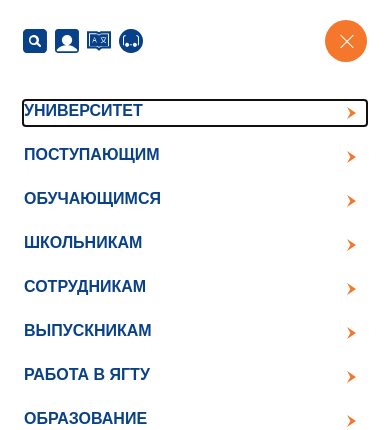
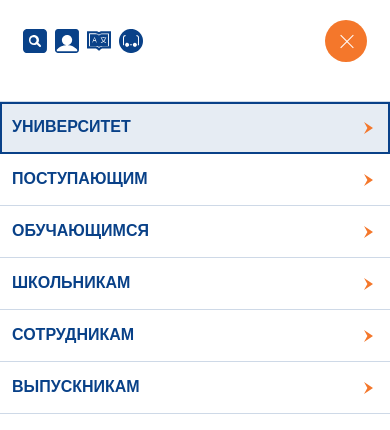
Before and after one commit to BHEnergy/ystu-frontend, a web app: file pages/map.html in a window 390 px wide, after a click on "МЕНЮ". Shown: the top 430 px of the page. Run offline with its HTML, style and script files only (its server is not run), Linux system fonts and the light colour scheme; some web fonts are replaced.

Commit message:
Обновить мобильное меню: раскрытие разделов и переход по повторному нажатию

```diff
--- a/css/components/mega-menu.css
+++ b/css/components/mega-menu.css
@@ -1,3 +1,7 @@
+.mega-menu__accordion-content {
+    display: contents;
+}
+
 .header__menu--collapsed {
     position: relative;
     flex-wrap: wrap;
@@ -220,7 +224,7 @@
         left: 0;
         width: 100vw;
         height: calc(100dvh - var(--header-top, 0px) - var(--header-panel-height, 88px));
-        padding: 16px 24px 80px;
+        padding: 16px 0px 80px;
         overflow-x: hidden;
         overflow-y: auto;
         border: 0;
@@ -273,9 +277,6 @@
         background: none;
     }
 
-    .mega-menu__primary-link.is-selected::before {
-        content: none;
-    }
     .mega-menu__primary,
     .mega-menu .mega-menu__primary-link.is-muted {
         color: var(--subprimary-color-1);
@@ -346,7 +347,7 @@
     .mega-menu__back {
         position: relative;
         display: block;
-        margin: 0 0 24px;
+        margin: 12px 0 12px;
         padding: 0 0 0 24px;
         border: 0;
         background: transparent;
@@ -457,3 +458,120 @@
         transform: translateX(0);
     }
 }
+
+@media (max-width: 1100px) {
+    .mega-menu--accordion .mega-menu__primary {
+        gap: 0;
+        border-top: 1px solid var(--subprimary-color-4);
+    }
+
+    .mega-menu--accordion .mega-menu__primary,
+    .mega-menu--accordion .mega-menu__additional {
+        transform: none;
+        transition: none;
+    }
+
+    .mega-menu--accordion .mega-menu__primary-link {
+        display: flex;
+        align-items: center;
+        min-height: 52px;
+        height: auto;
+        padding: 14px 40px 14px 12px;
+        border-bottom: 1px solid var(--subprimary-color-4);
+        font-size: 16px;
+        line-height: 1.4;
+        scroll-margin-top: 16px;
+        transition: background-color 200ms ease;
+    }
+
+    .mega-menu--accordion .mega-menu__primary-link::before {
+        content: none;
+    }
+
+    .mega-menu--accordion:not(.mega-menu--submenu-open) .mega-menu__primary-link.is-selected,
+    .mega-menu--accordion .mega-menu__primary-link[aria-expanded="true"] {
+        background: var(--subprimary-color-5);
+    }
+
+    .mega-menu--accordion .mega-menu__primary-link.has-submenu::after {
+        top: 50%;
+        right: 10px;
+        padding: 0;
+        opacity: 1;
+        transform: translateY(-50%);
+        transition: transform 240ms ease;
+    }
+
+    .mega-menu--accordion .mega-menu__primary-link[aria-expanded="true"]::after {
+        transform: translateY(-50%) rotate(90deg);
+    }
+
+    .mega-menu--accordion .mega-menu__section[data-menu-panel] {
+        display: grid;
+        grid-template-rows: 0fr;
+        position: static;
+        width: 100%;
+        height: auto;
+        padding: 0;
+        min-height: 0;
+        overflow: hidden;
+        visibility: hidden;
+        opacity: 0;
+        transform: none;
+        background: var(--white-shade-1);
+        transition: grid-template-rows 240ms ease, opacity 200ms ease, visibility 240ms;
+    }
+
+    .mega-menu--accordion .mega-menu__section[data-menu-panel].is-open {
+        grid-template-rows: 1fr;
+        visibility: visible;
+        opacity: 1;
+        pointer-events: auto;
+    }
+
+    .mega-menu--accordion .mega-menu__accordion-content {
+        display: block;
+        min-height: 0;
+        overflow: hidden;
+    }
+
+    .mega-menu--accordion .mega-menu__back,
+    .mega-menu--accordion .mega-menu__title {
+        display: none;
+    }
+
+    .mega-menu--accordion .mega-menu__links {
+        gap: 0;
+        margin-top: 0 !important;
+        padding: 4px 0px;
+    }
+
+    .mega-menu--accordion .mega-menu__links a,
+    .mega-menu--accordion .mega-menu__additional a {
+        width: 100%;
+        height: auto;
+        min-height: 44px;
+        padding: 12px;
+        border-bottom: 1px solid var(--subprimary-color-6);
+        font-size: 16px;
+        line-height: 1.4;
+    }
+
+    .mega-menu--accordion .mega-menu__additional {
+        gap: 0;
+        padding: 16px 0px 0;
+    }
+
+    .mega-menu--accordion a:focus-visible {
+        outline: 2px solid var(--subprimary-color-1);
+        outline-offset: -2px;
+    }
+}
+
+@media (max-width: 1100px) and (prefers-reduced-motion: reduce) {
+    .mega-menu--accordion .mega-menu__section[data-menu-panel],
+    .mega-menu--accordion .mega-menu__primary-link,
+    .mega-menu--accordion .mega-menu__primary-link::after {
+        transition: none;
+    }
+}
```
Also changed, not shown: js/components/header.js (+59 -21 lines).
